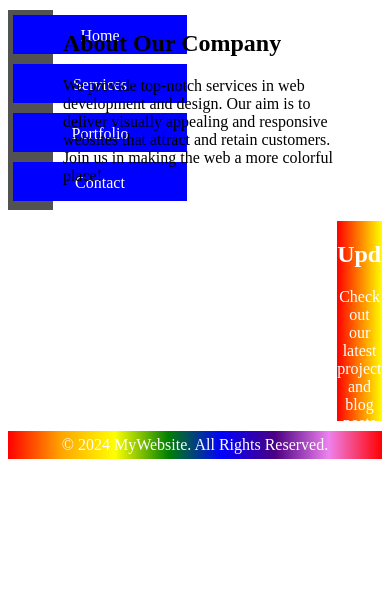
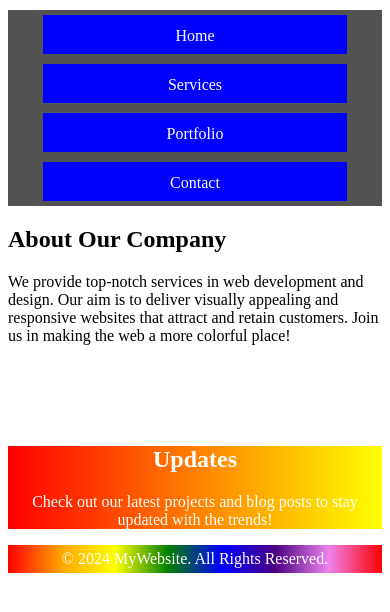
Before and after one commit to mikesant27/CS-416, a PHP site: page /style_assignment.html in a window 390 px wide. Shown: the part 135-747 px from the top of the page. Run offline with PHP 8.4, Linux system fonts and the light colour scheme.

Commit message:
added styling for smaller screens

```diff
--- a/Styling Assignment/style.css
+++ b/Styling Assignment/style.css
@@ -25,7 +25,7 @@
     text-align: center;
     display: inline-block;
 
-    width: 150px;
+    width: 75%;
     height: 15px;
     padding: 12px;
     margin: 5px;
@@ -68,6 +68,20 @@
     color: white;
 }
 
-@media only screen and(max-width: 620px){
+@media (max-width: 1000px) {
+    .menu, .right {
+        width: 100%;
+        height: auto;
+    }
 
+    .main {
+        width: 100%;
+        padding-left: 0;
+    }
+
+    .menu, .main, .right {
+        float: none;
+        margin: 10px auto;
+        display: block;
+    }
 }
```
